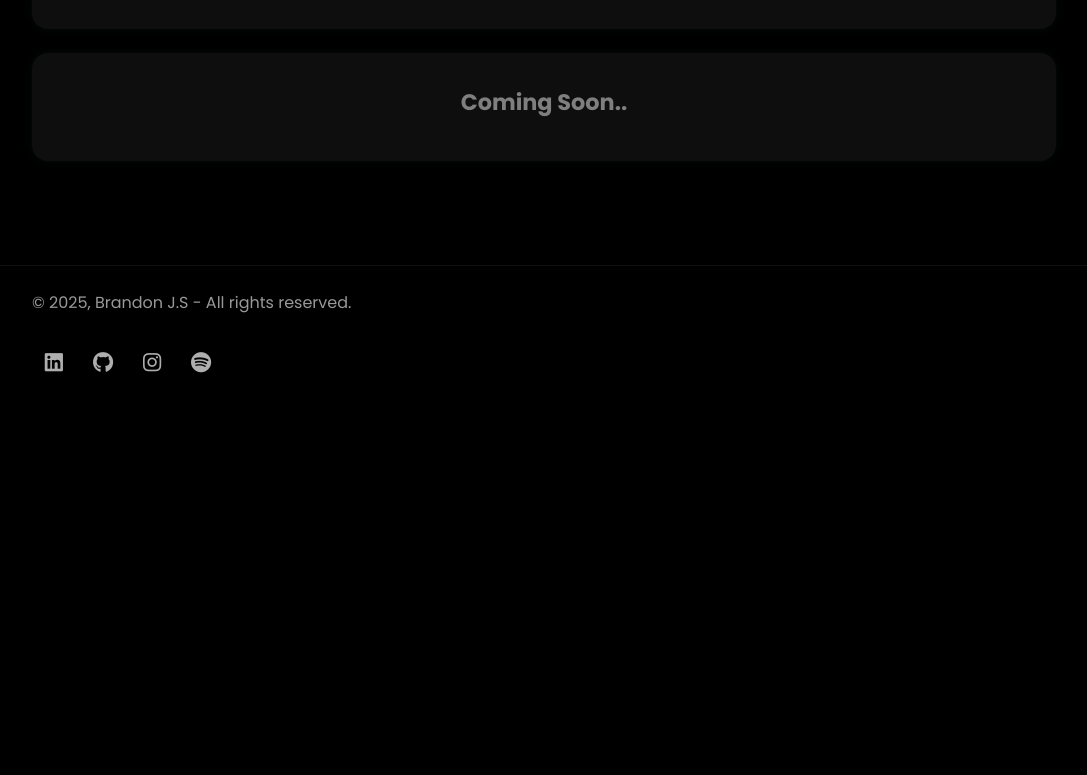
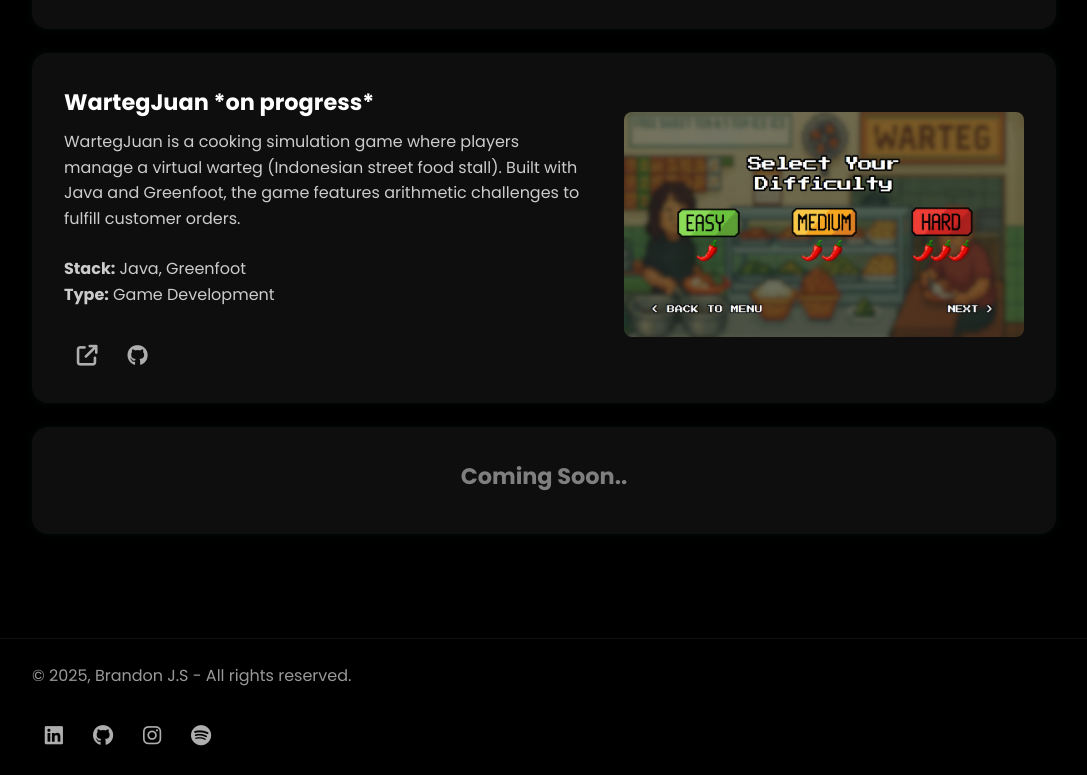
Before and after one commit to stdrouuu/portfolio-jquery, a plain HTML site: page index.html in a window 1280 px wide. Shown: the part 1652-2427 px from the top of the page, without its empty margins (96-1183 px from the left). Before the commit the page ends 2054 px from the top, so only its background shows below. Drawn offline with nearby package versions, Linux system fonts and the light colour scheme.

Commit message:
add projects

```diff
--- a/index.html
+++ b/index.html
@@ -135,6 +135,37 @@
       </div>
 
       <!-- card3 -->
+      <div class="project-card">
+        <div class="project-info">
+          <h3>WartegJuan *on progress*</h3>
+          <p>
+            WartegJuan is a cooking simulation game where players manage a
+            virtual warteg (Indonesian street food stall). Built with Java and
+            Greenfoot, the game features arithmetic challenges to fulfill
+            customer orders.
+          </p>
+          <br />
+          <p><strong>Stack:</strong> Java, Greenfoot</p>
+          <p><strong>Type:</strong> Game Development</p>
+          <div class="socials">
+            <a
+              href=""
+              target="_blank"
+              ><i class="fa-solid fa-arrow-up-right-from-square"></i
+            ></a>
+            <a
+              href=""
+              target="_blank"
+              ><i class="fab fa-github"></i
+            ></a>
+          </div>
+        </div>
+        <div class="project-img">
+          <img src="assets/proj3(2).png" alt="WartegJuan" />
+        </div>
+      </div>
+
+      <!-- cardcomingsoon -->
       <div class="project-card coming-soon">
         <h3>Coming Soon..</h3>
       </div>
```
Also changed, not shown: assets/proj3(2).png (added), assets/proj3.png (added).
